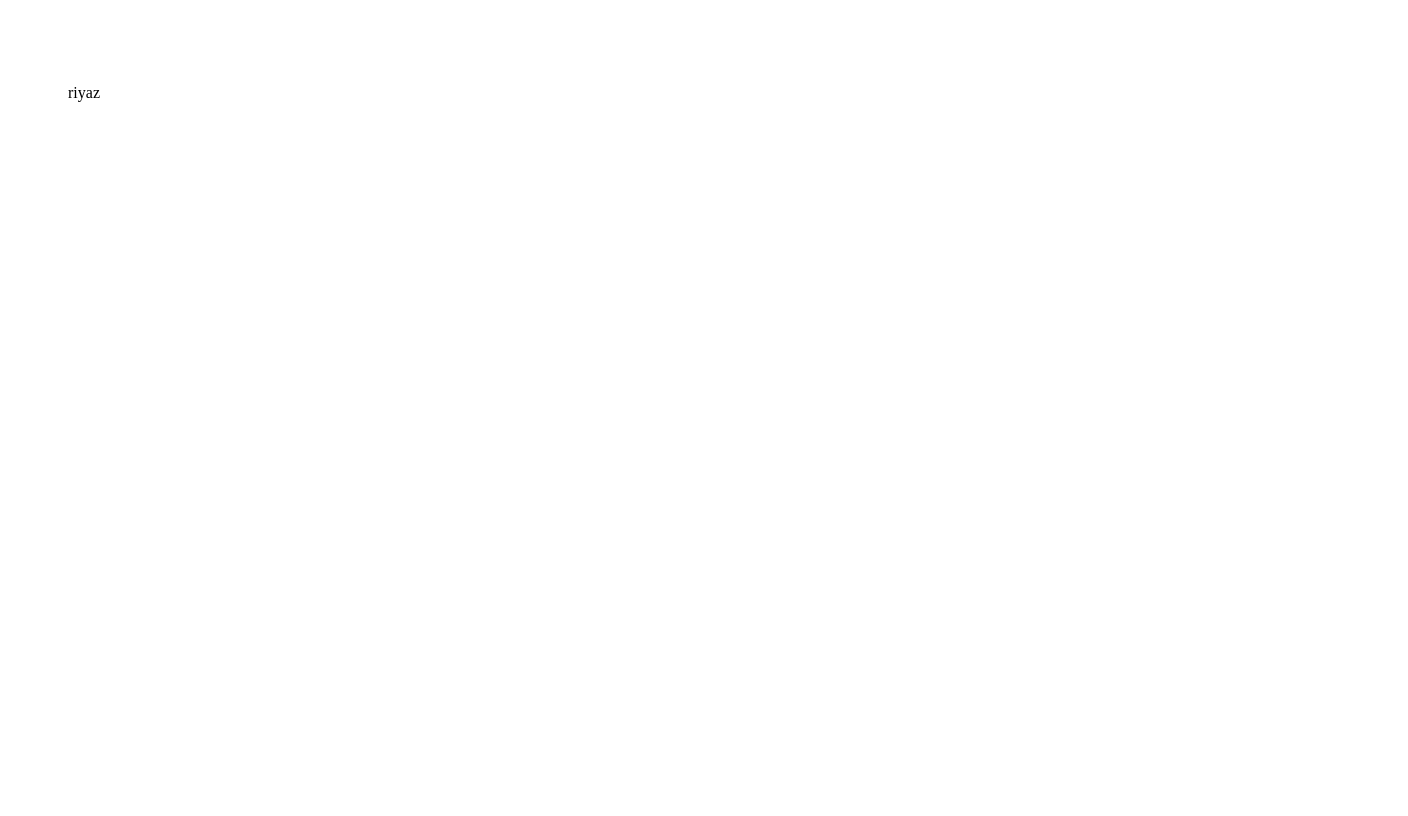
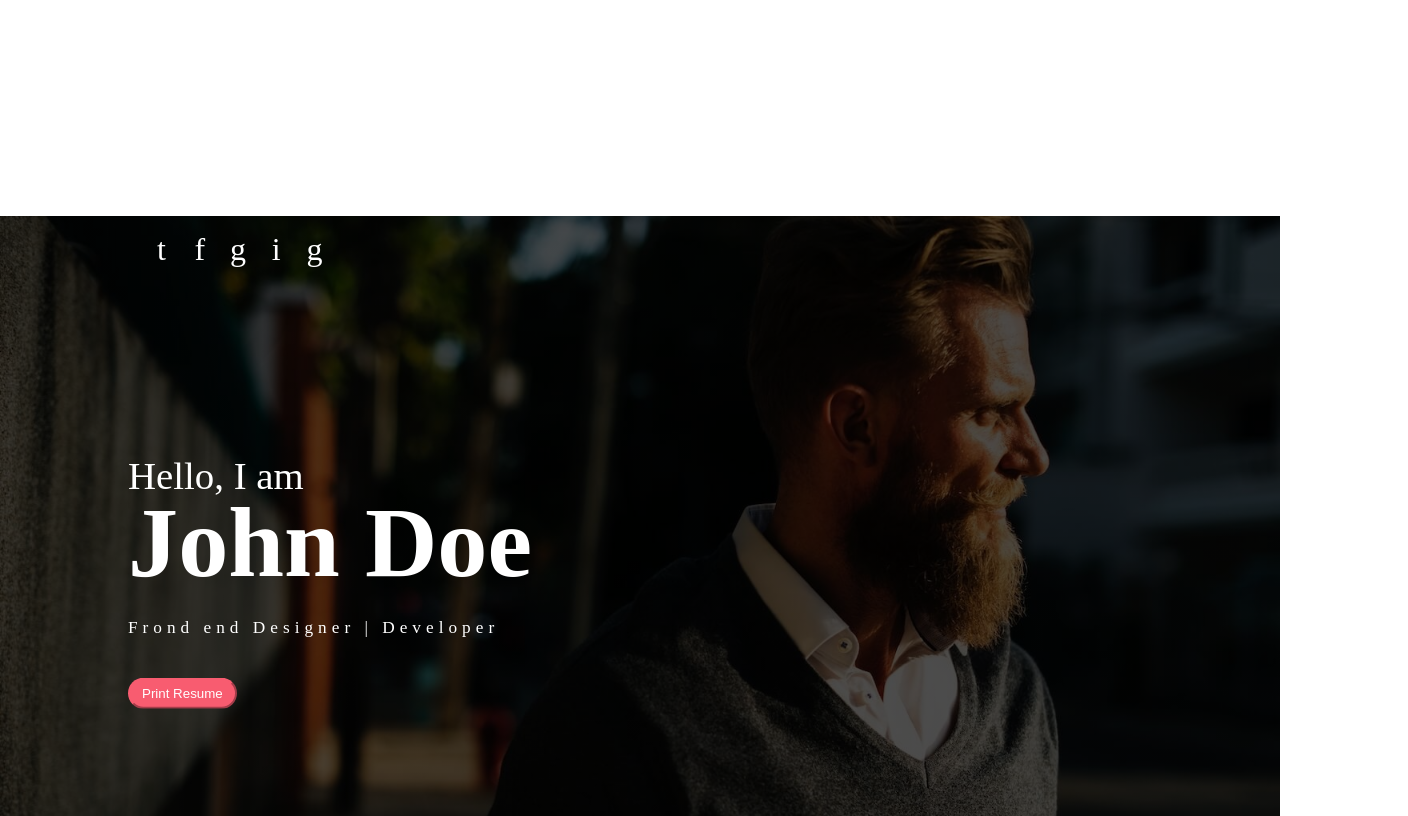
Before and after one commit to aakashrajni/myportfolio, a plain HTML site: page index.html in a window 1280 px wide. Shown: the whole page, 1408 px wide, since content can reach past the window. Drawn offline with Linux system fonts and the light colour scheme.

Commit message:
created header section

```diff
--- a/index.html
+++ b/index.html
@@ -26,9 +26,71 @@
         background-color: #f85c70;
         border-color: #f85c70;
       }
+      .headerStyle {
+        background-image: linear-gradient(to top,rgba(0,0,0,.7),rgba(0,0,0,.7)),url("./header.jpg");
+        background-size: cover;
+        color: white;
+        height: 600px;
+        position: relative;
+      }
+      .header-subtitle {
+        font-weight: 200;
+        font-size: calc(20px + (45 - 20) * ((100vw - 300px) / (1600 - 300)));
+        margin: 10px 0px;
+      }
+      .header-title {
+        font-size: calc(40px + (120 - 40) * ((100vw - 300px) / (1600 - 300)));
+        font-weight: 700;
+        line-height: 0.7;
+        margin-bottom: 25px;
+        color: inherit;
+        margin: 10px 0px;
+      }
+      .header-desc {
+        letter-spacing: 5px;
+        font-weight: 500;
+        font-size: calc(12px + (19 - 12) * ((100vw - 300px) / (1600 - 300)));
+        margin-bottom: 40px;
+      }
+      .container {
+        width: 100%;
+        padding-right: 15px;
+        padding-left: 15px;
+        margin-right: 93px;
+        margin-left: 93px;
+      }
+      .listStyle {
+        list-style: none;
+        display: flex;
+        flex-direction: row;
+        justify-content: space-between;
+        align-items: center;
+        max-width: 180px;
+        padding-top: 20px;
+      }
+      .listMenu {
+        height: 27px;
+        width: 27px;
+        font-size: xx-large;
+        font-weight: 400;
+        display: flex;
+        flex-direction: row;
+        justify-content: center;
+        align-items: center;
+      }
+      .header-content {
+        width: 100%;
+        position: absolute;
+        left: 10%;
+        top: 60%;
+        -webkit-transform: translateY(-50%);
+        -ms-transform: translateY(-50%);
+        transform: translateY(-50%);
+        color: #fff;
+      }
     </style>
   </head>
-  <body style="padding: 60px">
+  <body style="margin: 0">
     <!-- <body style="background-color: blue;padding: 20px"> -->
     <!-- <button
       type="button"
@@ -133,11 +195,33 @@
     github review
     git merge
     git conflict -->
-
-
-    <div>
-      <p>riyaz</p>
-    </div>
-
+      <div style="height: 200px;"></div>
+    <header class="headerStyle">
+      <div class="container">
+        <ul class="listStyle">
+          <li class="listMenu">t</li>
+          <li class="listMenu">f</li>
+          <li class="listMenu">g</li>
+          <li class="listMenu">i</li>
+          <li class="listMenu">g</li>
+        </ul>
+        <div class="header-content">
+          <h4 class="header-subtitle">Hello, I am</h4>
+          <h1 class="header-title">John Doe</h1>
+          <h6 class="header-desc">Frond end Designer | Developer</h6>
+          <button class="primaryButton" type="button">Print Resume</button>
+        </div>
+      </div>
+    </header>
+    <nav></nav>
+    <section></section>
+    <section></section>
+    <section></section>
+    <section></section>
+    <section></section>
+    <section></section>
+    <section></section>
+    <div></div>
+    <footer></footer>
   </body>
 </html>
```
Also changed, not shown: header.jpg (added).
